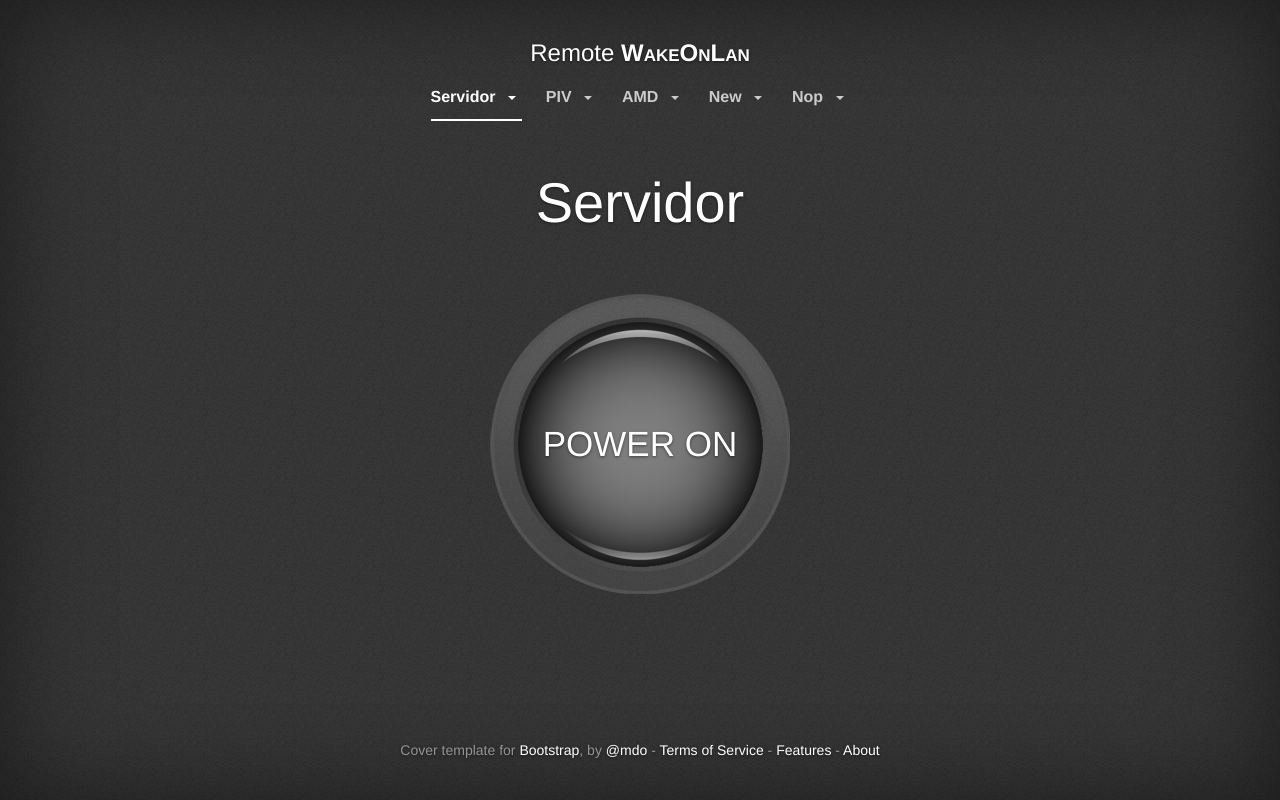
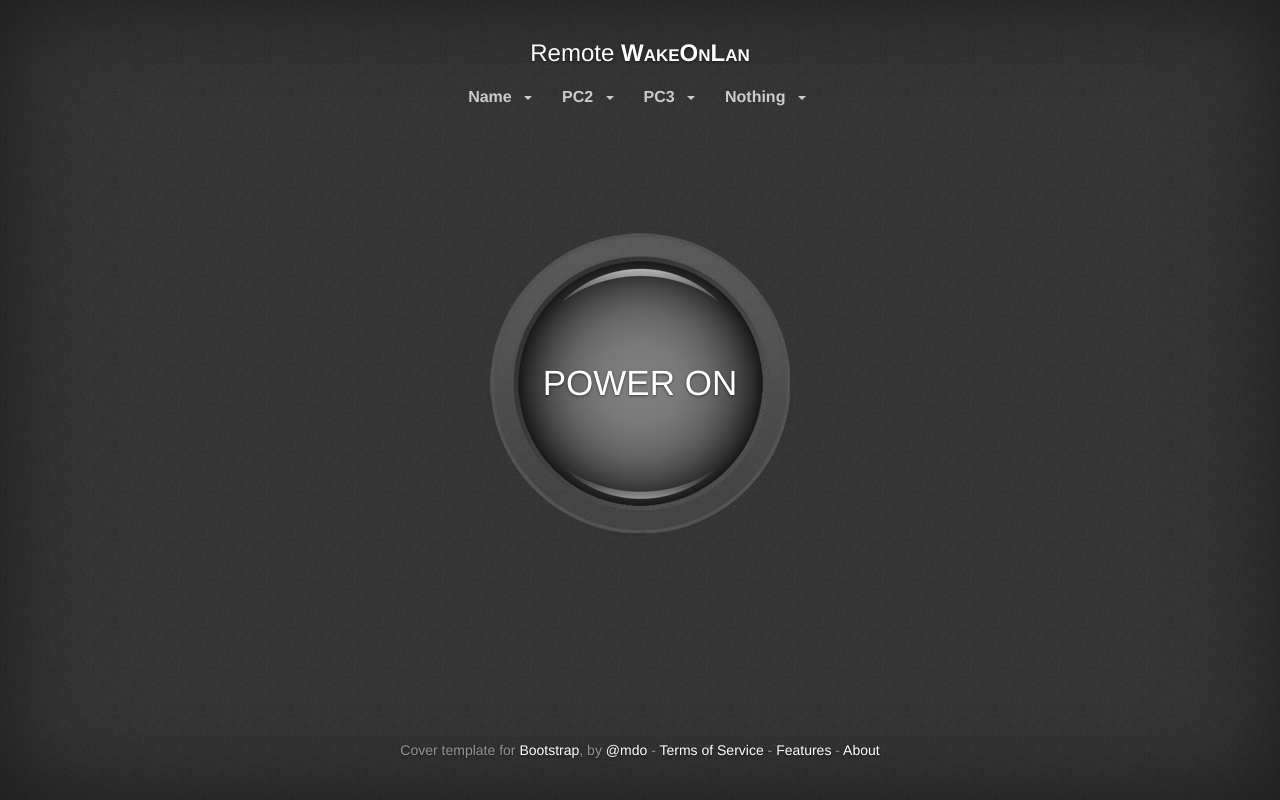
Before and after one commit to rigon/Remote-WakeOnLan, a PHP site: page /index.php in a window 1280 px wide. Run offline with PHP 8.4, Linux system fonts and the light colour scheme; data that the repository does not hold is empty.

Commit message:
Initial import

```diff
--- a/index.php
+++ b/index.php
@@ -7,11 +7,10 @@ define('WAKEUP_COMMAND', 'sleep 2s #wakeonlan %s');
  * id => array(name, MAC address, shutdown command, open address, poweron time)
  */
 $list = array(
-	"server"	=> array("Servidor", "00:02:b3:46:8a:ea", "ssh poweroff@server.home", "http://server.sgrg.tk", 65),
-	"piv"		=> array("PIV", "00:0B:6A:17:56:52", null, "ls"),
-	"amd"		=> array("AMD", "00:0C:6E:5A:D0:F2"),
-	"new"		=> array("New", null, "sleep 2s", null, 10),
-	"nop"		=> array("Nop")
+	"name"		=> array("Name", "mac address", "command to shutdown", "open url", intval("wakeup time")),
+	"pc2"		=> array("PC2", "mac address", null, "only with open url"),
+	"pc3"		=> array("PC3", "only mac address"),
+	"nothing"	=> array("Nothing")
 );
 
 $default = "server";
```
